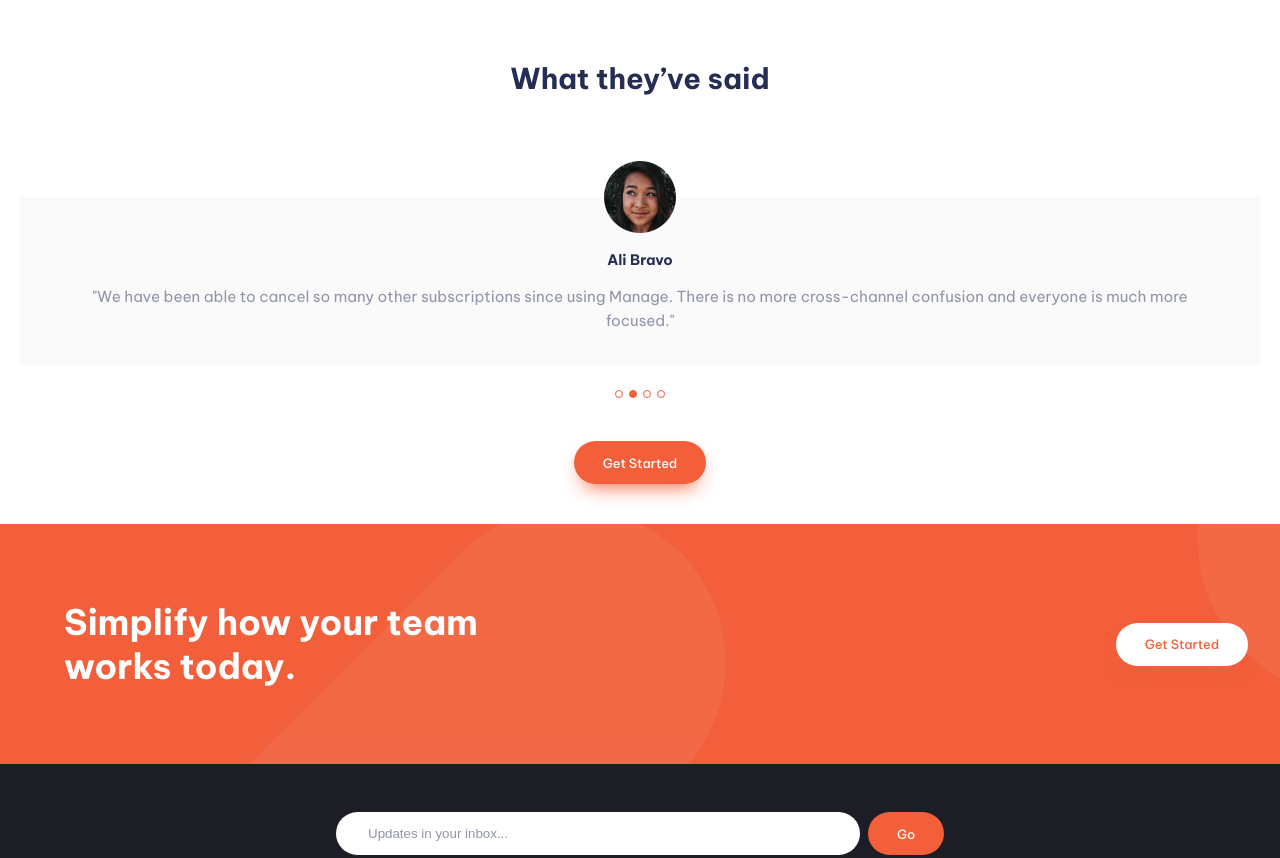
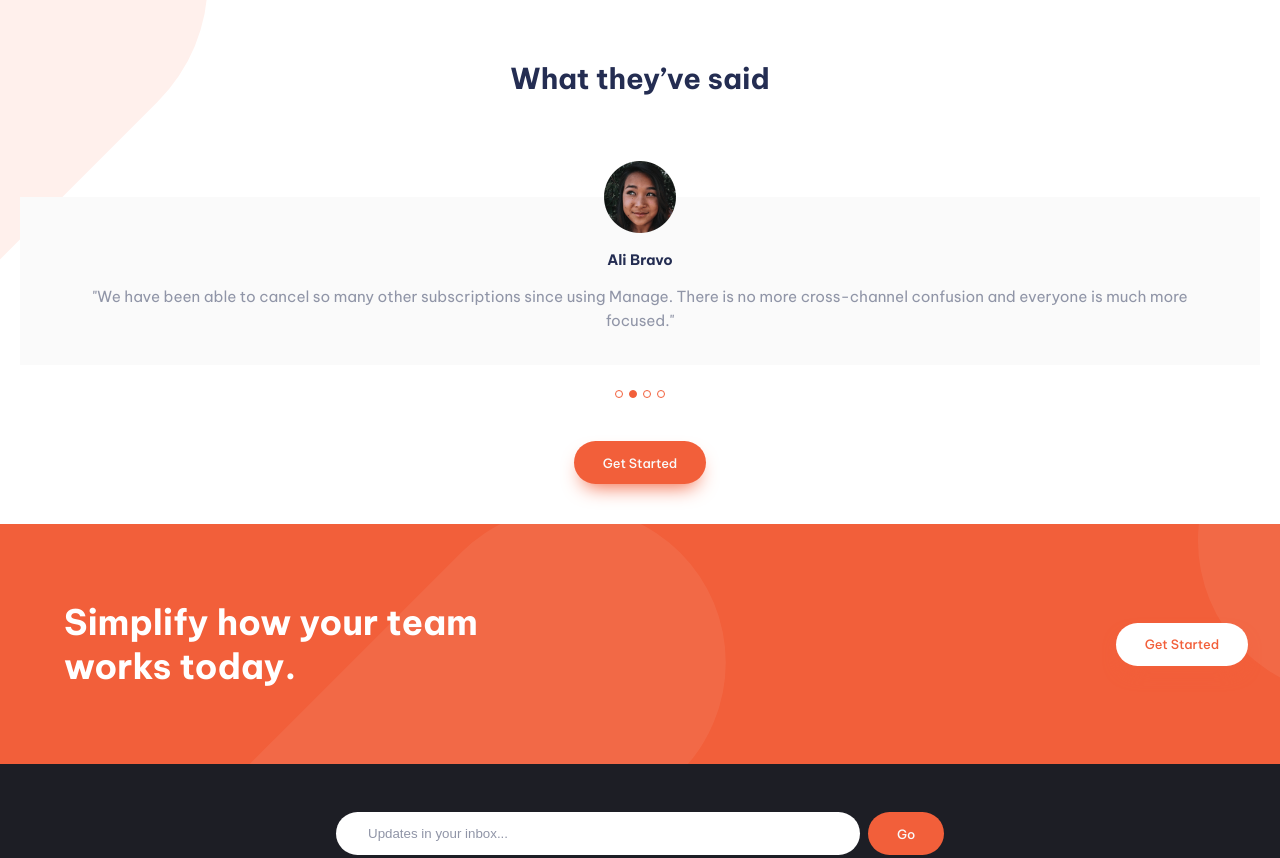
Before and after one commit to henriquebcustodio/manage-landing-page, a website built with webpack: page src/index.html in a window 1280 px wide. Shown: the part 1039-1897 px from the top of the page. Built offline with nearby package versions, Linux system fonts and the light colour scheme.

Commit message:
Tablet: added background pill

```diff
--- a/src/styles/layout/_testimonials.scss
+++ b/src/styles/layout/_testimonials.scss
@@ -22,6 +22,22 @@
 
         &--active {
             background-color: $bright-orange;
+        }
+    }
+
+    @include tablet {
+        &::before {
+            content: "";
+            position: absolute;
+            top: 53rem;
+            left: -35rem;
+            width: 100%;
+            height: 40rem;
+            background-image: url("/src/assets/bg-tablet-pattern.svg");
+            background-repeat: no-repeat;
+            background-size: contain;
+            background-position: 8rem 0;
+            z-index: -10;
         }
     }
 }
```
